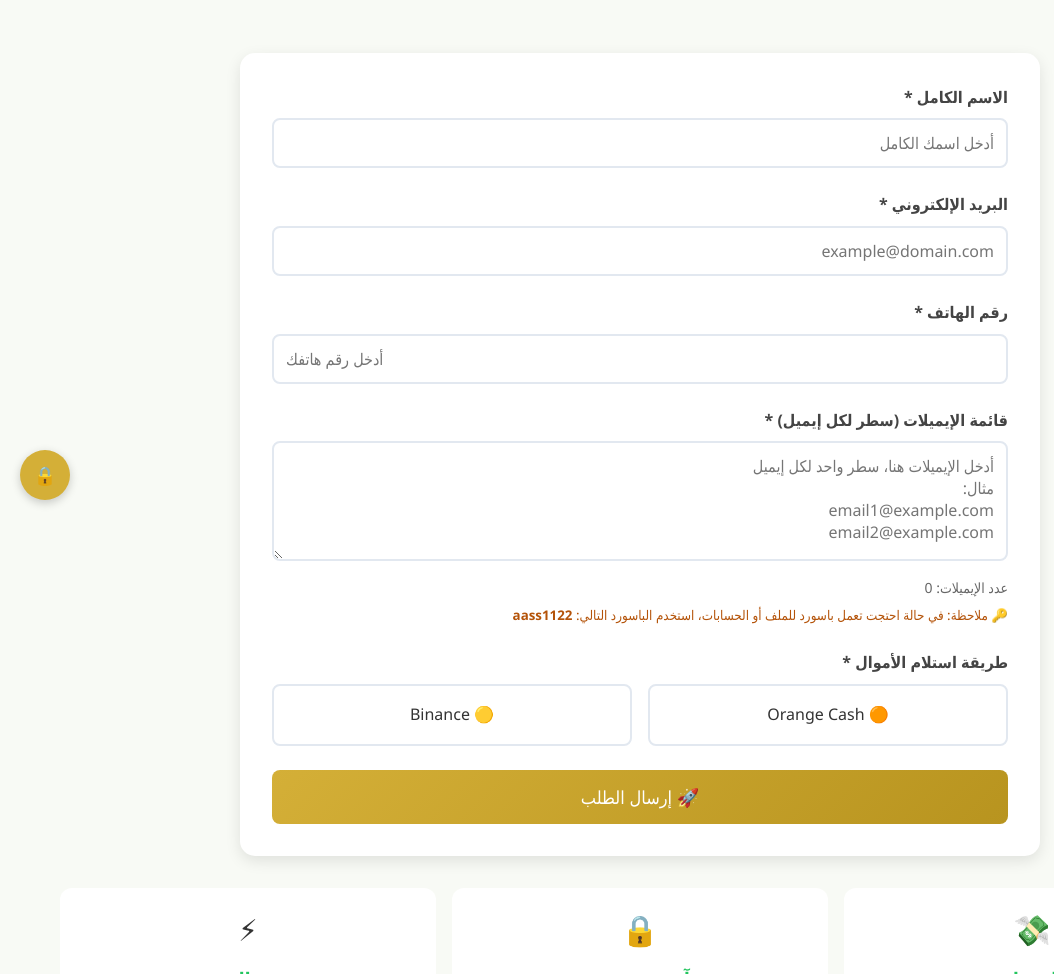
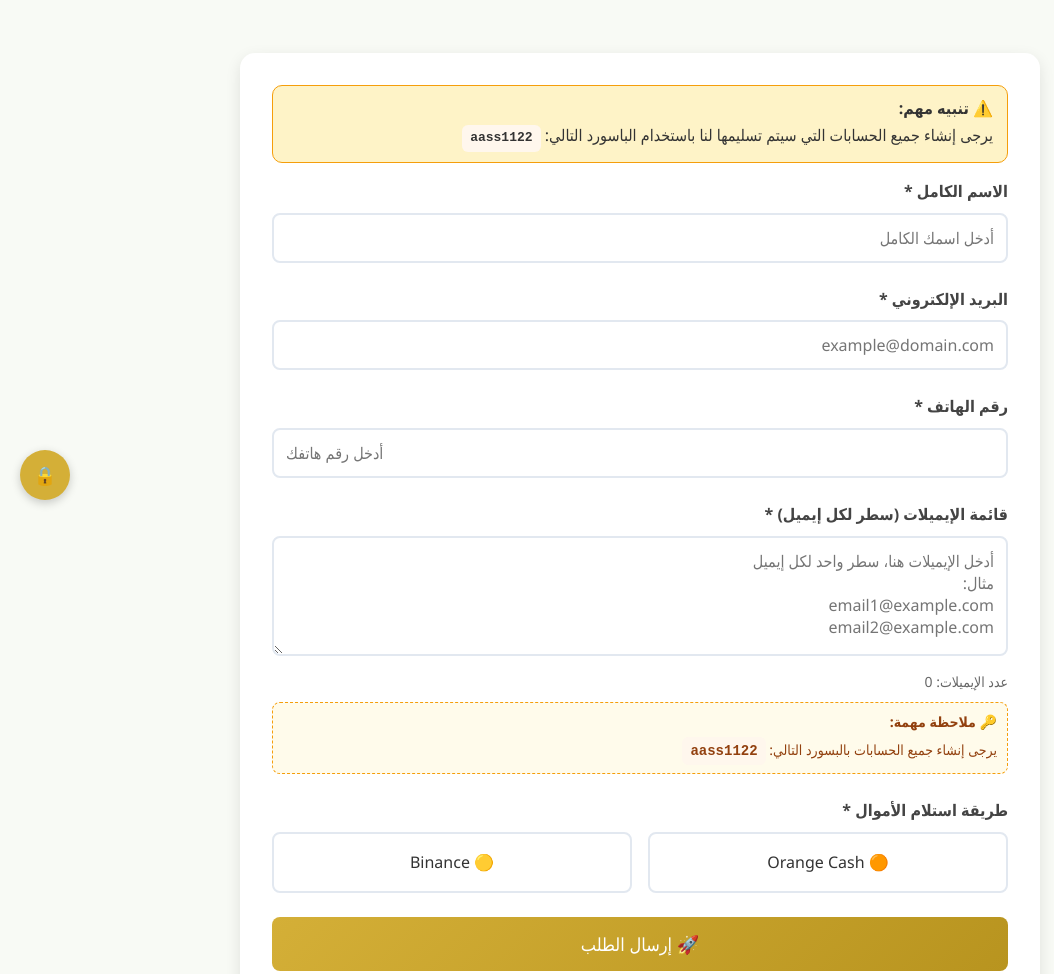
Before and after one commit to gogo9979888-oss/GBY-WEBSITE, a plain HTML site: page index.html in a window 1280 px wide. Shown: the part 280-1254 px from the top of the page, without its empty margins (0-1054 px from the left). Drawn offline with Linux system fonts and the light colour scheme.

Commit message:
Enhance password notice in the form
Updated password notification and removed old note.

```diff
--- a/index.html
+++ b/index.html
@@ -259,6 +259,16 @@
     <!-- Main Form -->
     <section class="container">
         <div class="form-container">
+
+            <!-- ✅ تنبيه واضح عن الباسورد -->
+            <div style="background:#fef3c7; border:1px solid #f59e0b; padding:10px 14px; border-radius:10px; margin-bottom:16px; text-align:right;">
+                <strong>⚠️ تنبيه مهم:</strong><br>
+                يرجى إنشاء جميع الحسابات التي سيتم تسليمها لنا باستخدام الباسورد التالي:
+                <span style="direction:ltr; display:inline-block; margin-top:4px; font-weight:bold; font-family:monospace; background:#fff7ed; padding:3px 8px; border-radius:6px;">
+                    aass1122
+                </span>
+            </div>
+
             <form id="sellForm">
                 <div class="form-group">
                     <label for="name">الاسم الكامل *</label>
@@ -281,11 +291,14 @@
                     <textarea id="emails" required placeholder="أدخل الإيميلات هنا، سطر واحد لكل إيميل&#10;مثال:&#10;email1@example.com&#10;email2@example.com"></textarea>
                     <div id="emailCount" style="margin-top: 8px; color: #666; font-size: 14px;">عدد الإيميلات: 0</div>
 
-                    <!-- ملاحظة الباسورد -->
-                    <small style="display:block; margin-top:6px; color:#b45309;">
-                        🔑 ملاحظة: في حالة احتجت تعمل باسورد للملف أو الحسابات، استخدم الباسورد التالي:
-                        <strong>aass1122</strong>
-                    </small>
+                    <!-- ✅ ملاحظة قوية عن الباسورد -->
+                    <div style="margin-top:8px; padding:8px 10px; background:#fffbeb; border:1px dashed #f59e0b; border-radius:8px; font-size:14px; color:#92400e;">
+                        🔑 <strong>ملاحظة مهمة:</strong><br>
+                        يرجى إنشاء جميع الحسابات بالبسورد التالي:
+                        <span style="direction:ltr; display:inline-block; margin-top:4px; font-weight:bold; font-family:monospace; background:#fff7ed; padding:3px 8px; border-radius:6px;">
+                            aass1122
+                        </span>
+                    </div>
                 </div>
 
                 <div class="form-group">
@@ -586,7 +599,7 @@
 الإيميلات:
 ${emailsVal}
 
-🔑 الباسورد المتفق عليه: aass1122`;
+🔑 الباسورد المتفق عليه لكل الحسابات: aass1122`;
 
                 // فتح واتساب على رقمك بالرسالة الجاهزة
                 window.open(
```
